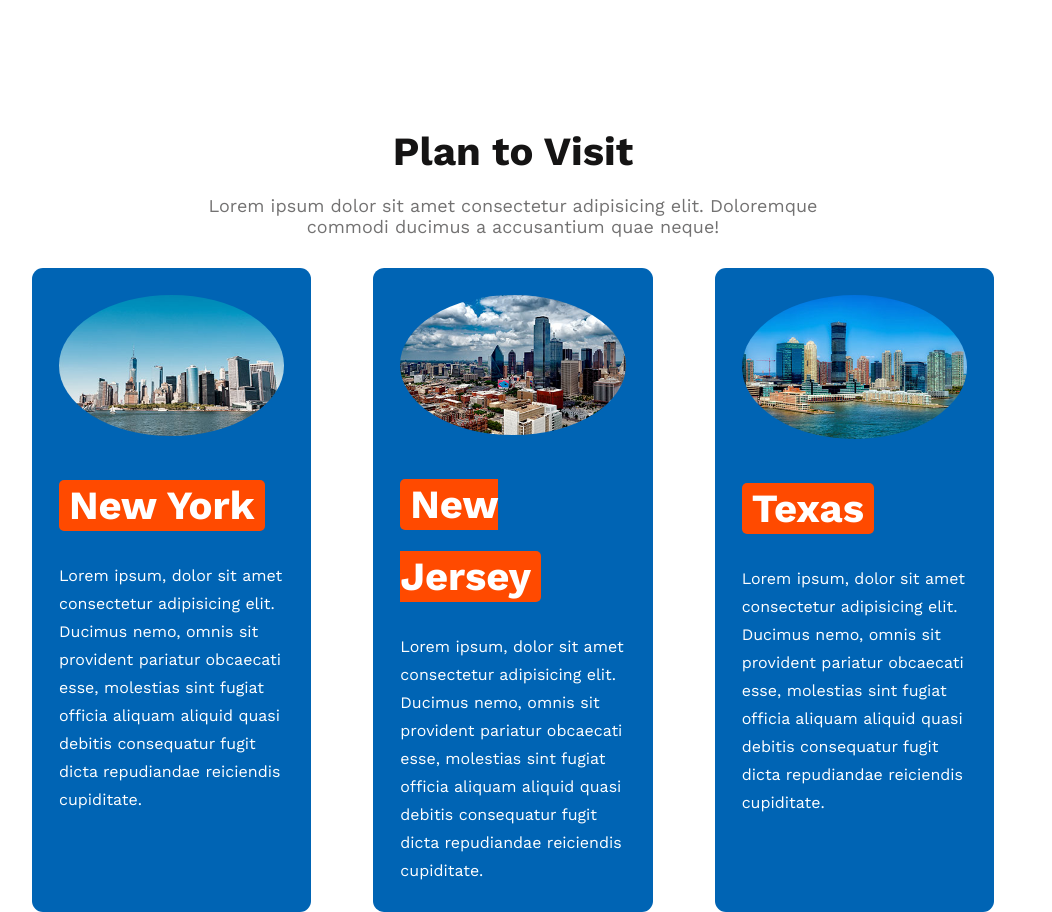
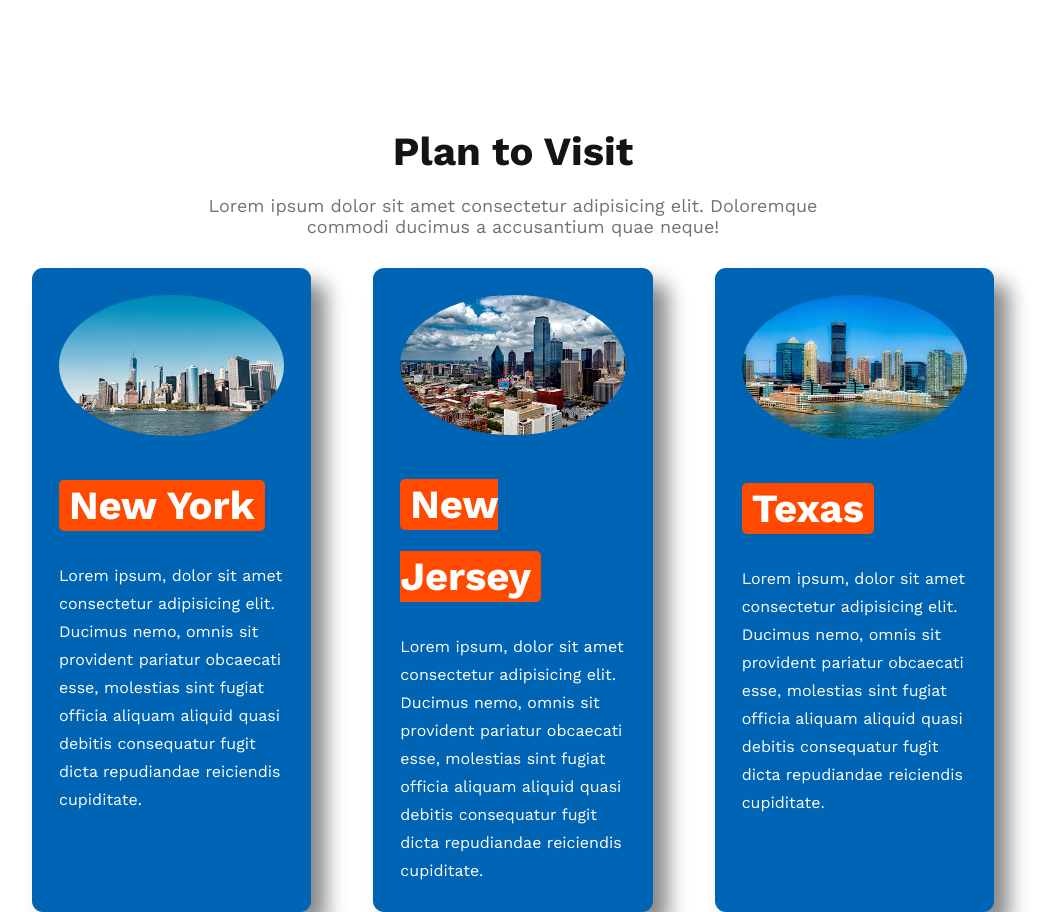
Before and after one commit to prantorodrix/new-year-portfolio, a plain HTML site: page index.html in a window 1280 px wide. Shown: the part 3091-4003 px from the top of the page, without its empty margins (127-1179 px from the left). Drawn offline with nearby package versions, Linux system fonts and the light colour scheme.

Commit message:
box shadow

```diff
--- a/css/style.css
+++ b/css/style.css
@@ -182,6 +182,9 @@
 
 
 /* branch section css is start here */
+.branch{
+    margin-bottom: 80px;
+}
 .branch-contain {
     width: 80%;
     margin: 0 auto;
@@ -212,6 +215,7 @@
     margin: 31px;
     border-radius: 11px;
     padding: 27px;
+    box-shadow: 15px 15px 20px #888888;
 }
 
 .branch-contain ul li .branch-image img {
```
